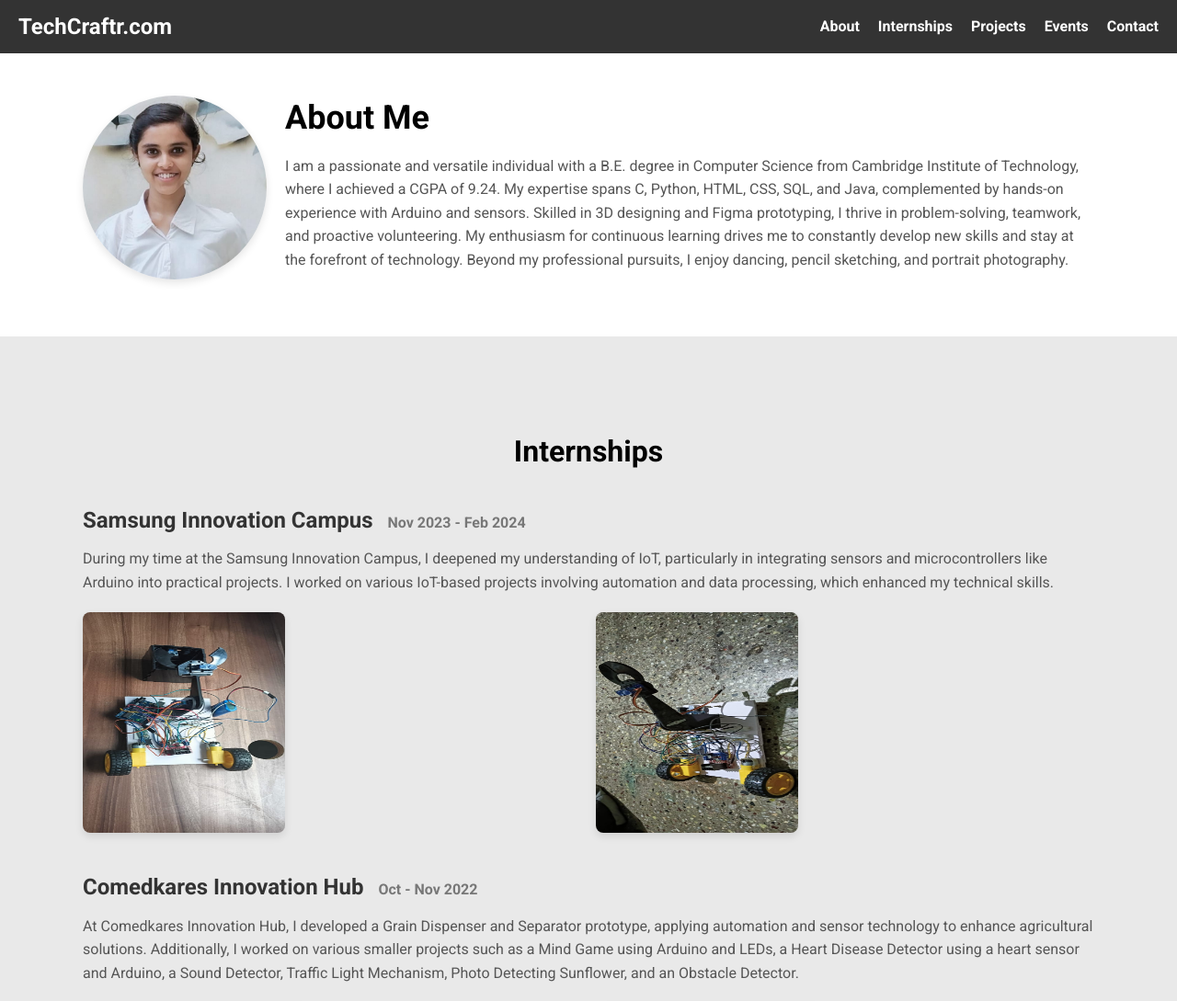
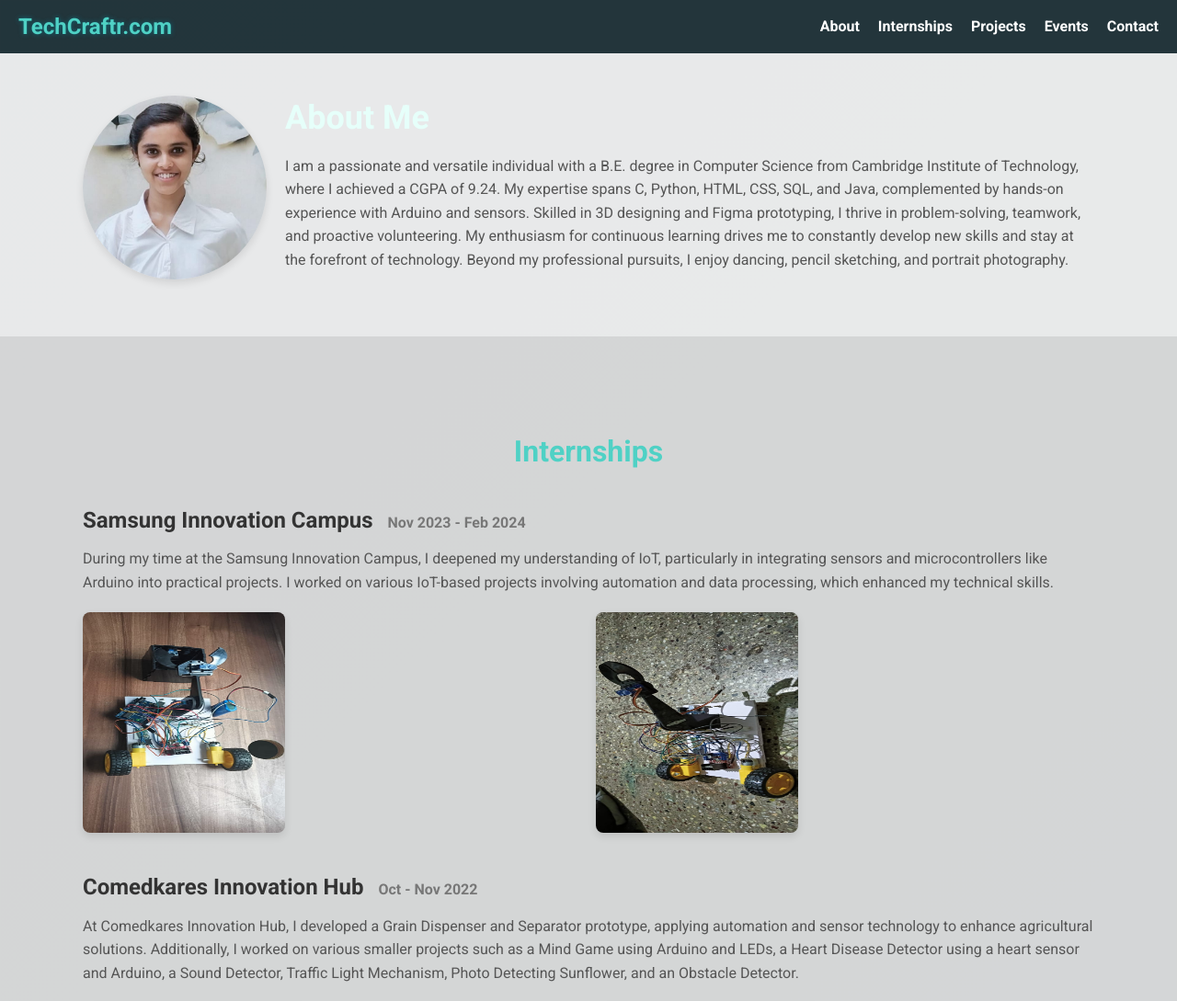
Before and after one commit to Noorain953/portfolio-website, a plain HTML site: page index.html in a window 1280 px wide. Shown: the top 1089 px of the page at 92% size. Drawn offline with Linux system fonts and the light colour scheme.

Commit message:
Update styles.css

```diff
--- a/styles.css
+++ b/styles.css
@@ -7,11 +7,12 @@
 
 body {
     line-height: 1.6;
-    background-color: #f4f4f4;
+    background: linear-gradient(135deg, #0f2027, #203a43, #2c5364); /* Updated background */
+    color: #dce3e7; /* Updated text color */
 }
 
 header {
-    background-color: #333;
+    background-color: rgba(18, 37, 44, 0.92); /* Updated header background */
     color: #fff;
     padding: 10px 0;
     position: fixed;
@@ -30,6 +31,8 @@ header nav {
 header .logo {
     font-size: 24px;
     font-weight: bold;
+    color: #4fd1c5; /* Updated logo color */
+    text-shadow: 0 0 5px #0e6877; /* Added text shadow */
 }
 
 header ul {
@@ -45,15 +48,20 @@ header ul li a {
     color: #fff;
     text-decoration: none;
     font-weight: 700;
+    transition: color 0.3s ease; /* Added transition */
+}
+
+header ul li a:hover, header ul li a:focus {
+    color: #81e6d9; /* Updated hover color */
 }
 
 .section {
     padding: 100px 20px 50px;
-    background-color: #fff;
+    background-color: rgba(255, 255, 255, 0.9); /* Updated section background */
 }
 
 .section:nth-of-type(even) {
-    background-color: #e9e9e9;
+    background-color: rgba(233, 233, 233, 0.9); /* Updated even section background */
 }
 
 .container {
@@ -73,11 +81,18 @@ header ul li a {
     border-radius: 50%;
     object-fit: cover;
     box-shadow: 0px 4px 8px rgba(0, 0, 0, 0.1);
+    transition: transform 0.3s ease, filter 0.3s ease; /* Added transition */
+}
+
+.about-image img:hover {
+    transform: scale(1.09) rotate(3deg); /* Updated hover effect */
+    filter: drop-shadow(0 0 15px #81e6d9); /* Added drop shadow on hover */
 }
 
 .about-content h1 {
     font-size: 36px;
     margin-bottom: 10px;
+    color: #e6fffa; /* Updated heading color */
 }
 
 .internship,
@@ -89,6 +104,7 @@ h2 {
     text-align: center;
     margin-bottom: 30px;
     font-size: 32px;
+    color: #4fd1c5; /* Updated h2 color */
 }
 
 h3 {
@@ -120,16 +136,17 @@ p {
 }
 
 .image-grid img {
-    width: 50%;
+    width: 100%; /* Updated to 100% for responsive */
     height: auto;
     border-radius: 8px;
     box-shadow: 0px 4px 8px rgba(0, 0, 0, 0.1);
-    transition: transform 0.3s ease;
+    transition: transform 0.3s ease; /* Added transition */
 }
 
 .image-grid img:hover {
-    transform: scale(1.05);
+    transform: scale(1.05); /* Updated hover effect */
 }
+
 .project-videos {
     margin-bottom: 40px;
 }
@@ -141,18 +158,18 @@ p {
 }
 
 .video-grid video {
-    width: 50%;
+    width: 100%; /* Updated to 100% for responsive */
     height: auto;
     border-radius: 8px;
     box-shadow: 0px 4px 8px rgba(0, 0, 0, 0.1);
-    transition: transform 0.3s ease;
+    transition: transform 0.3s ease; /* Added transition */
 }
 
 .video-grid video:hover {
-    transform: scale(1.05);
+    transform: scale(1.05); /* Updated hover effect */
 }
+
 /* Project Media Grid */
-/* Default styles for media grid */
 .project-media {
     margin-top: 20px;
 }
@@ -166,7 +183,7 @@ p {
 .media-item video, .media-item img {
     border-radius: 8px;
     box-shadow: 0px 4px 8px rgba(0, 0, 0, 0.1);
-    transition: transform 0.3s ease;
+    transition: transform 0.3s ease; /* Added transition */
 }
 
 /* Custom size classes for images */
@@ -240,6 +257,7 @@ p {
 .media-item video:hover, .media-item img:hover {
     transform: scale(1.05);
 }
+
 /* Default styles for media grid */
 .project-videos, .project-images {
     margin-top: 20px;
@@ -297,32 +315,6 @@ p {
     height: 350px;
 }
 
-/* Custom size classes for videos */
-.custom-video-size-33 video {
-    width: 550px;
-    height: 320px;
-}
-
-/* Hover effect */
-.video-grid video:hover, .image-grid img:hover {
-    transform: scale(1.05);
-}
-/* Default styles for media grid */
-.project-media, .project-videos, .project-images {
-    margin-top: 20px;
-}
-
-.media-grid, .video-grid, .image-grid {
-    display: grid;
-    gap: 15px;
-}
-
-.media-item video, .media-item img, .video-grid video, .image-grid img {
-    border-radius: 8px;
-    box-shadow: 0px 4px 8px rgba(0, 0, 0, 0.1);
-    transition: transform 0.3s ease;
-}
-
 /* Custom size classes for Library Project */
 .custom-video-size-10 video {
     width: 500px;
@@ -350,6 +342,7 @@ p {
 .video-grid video:hover, .image-grid img:hover, .media-item video:hover, .media-item img:hover {
     transform: scale(1.05);
 }
+
 /* Default styles for media grid */
 .project-videos, .project-images {
     margin-top: 20px;
@@ -365,8 +358,6 @@ p {
     box-shadow: 0px 4px 8px rgba(0, 0, 0, 0.1);
     transition: transform 0.3s ease;
 }
-
-/* Custom size classes */
 
 /* Infinite Adventure Video */
 .custom-video-size-7 video {
@@ -418,8 +409,8 @@ p {
 footer {
     text-align: center;
     padding: 20px 0;
-    background-color: #333;
-    color: #fff;
+    background-color: #333; /* Updated footer background */
+    color: #fff; /* Updated footer text color */
     margin-top: 50px;
 }
 
@@ -427,6 +418,15 @@ footer p {
     font-size: 14px;
 }
 
+/* Animations */
+@keyframes fadeSlideUp {
+    to {
+        opacity: 1;
+        transform: translateY(0);
+    }
+}
+
+/* Responsive Design */
 @media (max-width: 768px) {
     header nav {
         flex-direction: column;
```
